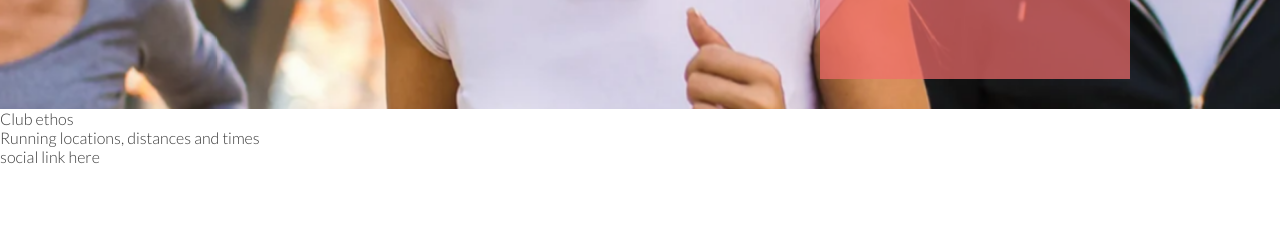
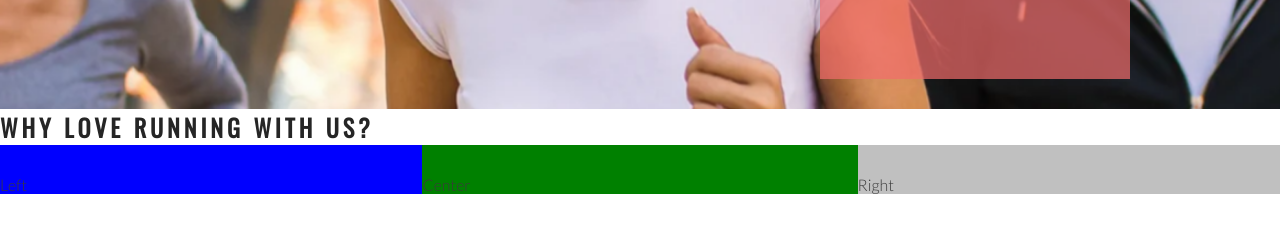
Before and after one commit to Pierreslag/love-running, a plain HTML site: page index.html in a window 1280 px wide. Shown: the part 566-800 px from the top of the page. Drawn offline with nearby package versions, Linux system fonts and the light colour scheme.

Commit message:
Add club ethos main structure

```diff
--- a/assets/css/style.css
+++ b/assets/css/style.css
@@ -24,6 +24,7 @@ h1, h2 {
 #logo {
     float: left;
     font-size: 280%;
+    margin-left: 30px;
 }
 
 /* navigation links */
@@ -110,3 +111,29 @@ h1, h2 {
 
     position: absolute;
 }
+
+/* club ethos */
+
+#club-ethos {
+    height: 600px;
+}
+
+#left-about {
+    padding-top: 30px;
+    width: 33%;
+    float: left;
+    background-color: blue;
+}
+
+#right-about {
+    padding-top: 30px;
+    width: 33%;
+    float: right;
+    background-color: silver;
+}
+
+#center-about {
+    padding-top: 30px;
+    margin: 0 auto;
+    background-color: green;
+}
--- a/index.html
+++ b/index.html
@@ -38,8 +38,11 @@
             <h3>Dublin Docklands & Phoenix Park</h3>
         </div>
     </section>
-    <section>
-        Club ethos
+    <section id="club-ethos">
+        <h1>Why Love Running With Us?</h1>
+        <div id="left-about">Left</div>
+        <div id="right-about">Right</div>
+        <div id="center-about">Center</div>
     </section>
     <section>
         Running locations, distances and times
```
